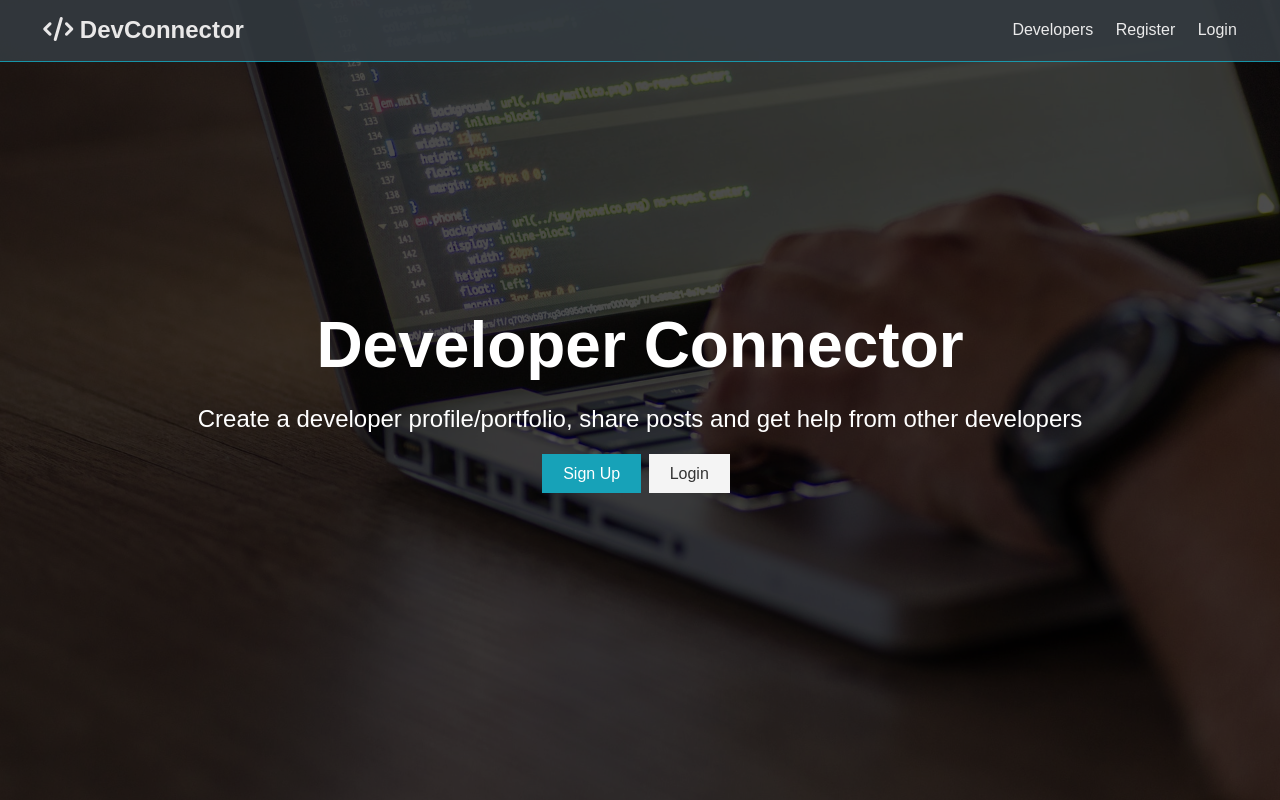
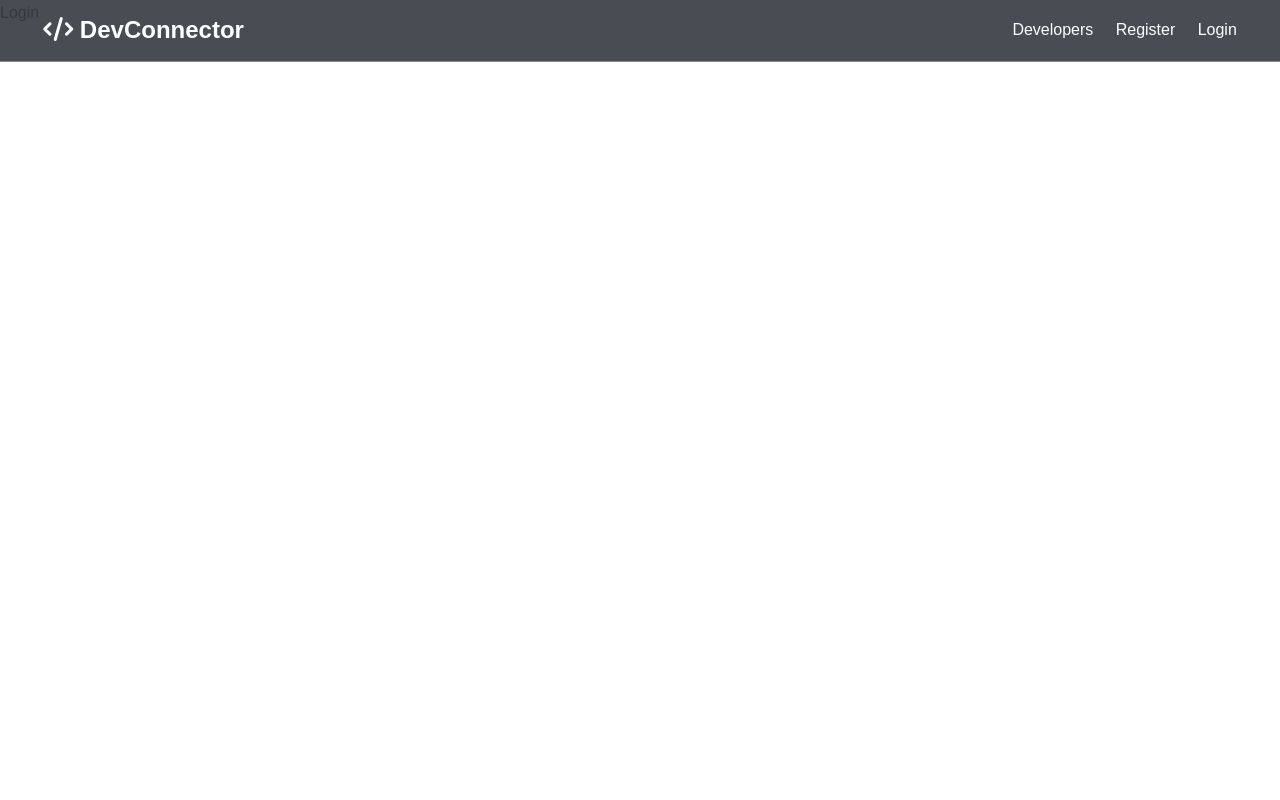
Before and after one commit to noyharar/dev-connector-forntend, a React (Create React App) app: page /login in a window 1280 px wide. Built offline with nearby package versions, Linux system fonts and the light colour scheme.

Commit message:
create components Login and Register and init the routers

```diff
--- a/src/App.js
+++ b/src/App.js
@@ -1,12 +1,22 @@
 import './App.css';
-import React, {Fragment} from "react";
+import React from "react";
+import {BrowserRouter as Router, Route, Routes} from 'react-router-dom';
+
 import Navbar from "./Components/layout/Navbar";
 import Landing from "./Components/layout/Landing";
-const App = () =>
-    <Fragment>
-        <Navbar/>
-        <Landing/>
-    </Fragment>
+import Register from "./Components/auth/Register";
+import Login from "./Components/auth/Login";
 
-
+const App = () => {
+    return (
+        <Router>
+                <Navbar />
+                <Routes>
+                    <Route path="/" element={<Landing />} />
+                    <Route path="register" element={<Register />} />
+                    <Route path="login" element={<Login />} />
+                </Routes>
+            </Router>
+    )
+};
 export default App;
--- /dev/null
+++ b/src/Components/auth/Login.js
@@ -0,0 +1,7 @@
+import React from 'react';
+
+const Login = () => {
+    return <div>Login</div>
+};
+
+export default Login;
--- /dev/null
+++ b/src/Components/auth/Register.js
@@ -0,0 +1,7 @@
+import React from 'react';
+
+const Register = () => {
+    return <div>Register</div>
+};
+
+export default Register;
--- a/src/Components/layout/Landing.js
+++ b/src/Components/layout/Landing.js
@@ -1,4 +1,5 @@
 import React from 'react';
+import {Link} from 'react-router-dom'
 
 const Landing = () => {
     return (
@@ -11,8 +12,8 @@ const Landing = () => {
                         other developers
                     </p>
                     <div className="buttons">
-                        <a href="register.html" className="btn btn-primary">Sign Up</a>
-                        <a href="login.html" className="btn btn-light">Login</a>
+                        <Link to="register" className="btn btn-primary">Sign Up</Link>
+                        <Link to="login" className="btn btn-light">Login</Link>
                     </div>
                 </div>
             </div>
--- a/src/Components/layout/Navbar.js
+++ b/src/Components/layout/Navbar.js
@@ -1,16 +1,19 @@
 import React from 'react';
+import {Link} from 'react-router-dom'
 
 const Navbar = () => {
     return (
         <div>
             <nav className="navbar bg-dark">
                 <h1>
-                    <a href="index.html"><i className="fas fa-code"></i> DevConnector</a>
+                    <Link to="index">
+                        <i className="fas fa-code"></i> DevConnector
+                    </Link>
                 </h1>
                 <ul>
-                    <li><a href="profiles.html">Developers</a></li>
-                    <li><a href="register.html">Register</a></li>
-                    <li><a href="login.html">Login</a></li>
+                    <li><Link to="profiles">Developers</Link></li>
+                    <li><Link to="register">Register</Link></li>
+                    <li><Link to="login">Login</Link></li>
                 </ul>
             </nav>
         </div>
```
